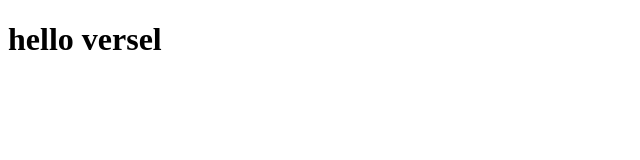
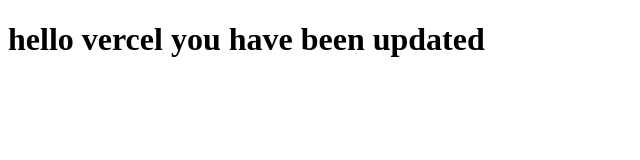
Before and after one commit to akcodec/vercel2, a plain HTML site: page index.html in a window 1280 px wide. Shown: the whole page, without its empty margins (0-640 px from the left). Drawn offline with Linux system fonts and the light colour scheme.

Commit message:
Update index.html

```diff
--- a/index.html
+++ b/index.html
@@ -6,6 +6,6 @@
     <title>Document</title>
 </head>
 <body>
-    <h1>hello versel</h1>
+    <h1>hello   vercel you have been updated</h1>
 </body>
 </html>
```
